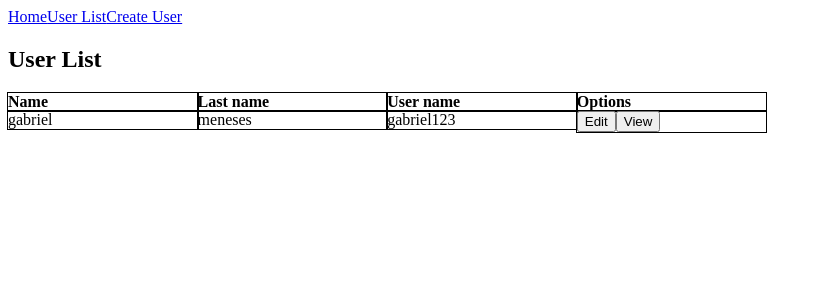
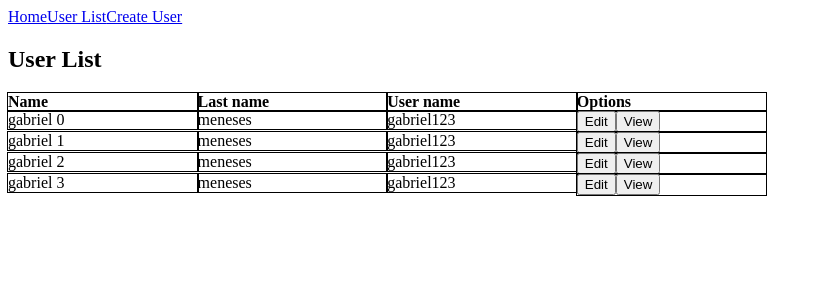
Before and after one commit to carlosmc23/angular-marzo, an Angular app: page /user/list in a window 1280 px wide. Shown: the top 300 px of the page, without its empty margins (0-823 px from the left). Built offline with nearby package versions, Linux system fonts and the light colour scheme.

Commit message:
6.- data binding para n items

```diff
--- a/src/app/user-list/user-list.component.html
+++ b/src/app/user-list/user-list.component.html
@@ -15,10 +15,10 @@
   </div>
   <div class="clean"></div>
 </div>
-<div>
-  <div class="detail-user">{{ test.name }}</div>
-  <div class="detail-user">{{ test.lastname }}</div>
-  <div class="detail-user">{{ test.username }}</div>
+<div *ngFor="let user of userlist">
+  <div class="detail-user">{{ user.name }}</div>
+  <div class="detail-user">{{ user.lastname }}</div>
+  <div class="detail-user">{{ user.username }}</div>
 
   <div class="detail-user">
     <button>Edit</button>
--- a/src/app/user-list/user-list.component.ts
+++ b/src/app/user-list/user-list.component.ts
@@ -8,14 +8,36 @@ import { User } from '../model/user';
 })
 export class UserListComponent implements OnInit {
 
-  test : User ={
-    name: 'gabriel',
+  userlist : User []= [];
+
+  constructor() {
+
+  this.userlist.push ({
+    name: 'gabriel 0',
     lastname: 'meneses',
     username:'gabriel123',
     email:'gabriel@correo.com',
-  }
+  });
+  this.userlist.push ({
+    name: 'gabriel 1',
+    lastname: 'meneses',
+    username:'gabriel123',
+    email:'gabriel@correo.com',
+  });
+  this.userlist.push ({
+    name: 'gabriel 2',
+    lastname: 'meneses',
+    username:'gabriel123',
+    email:'gabriel@correo.com',
+  });
+  this.userlist.push ({
+    name: 'gabriel 3',
+    lastname: 'meneses',
+    username:'gabriel123',
+    email:'gabriel@correo.com',
+  });
 
-  constructor() { }
+}
 
   ngOnInit() {
   }
```
